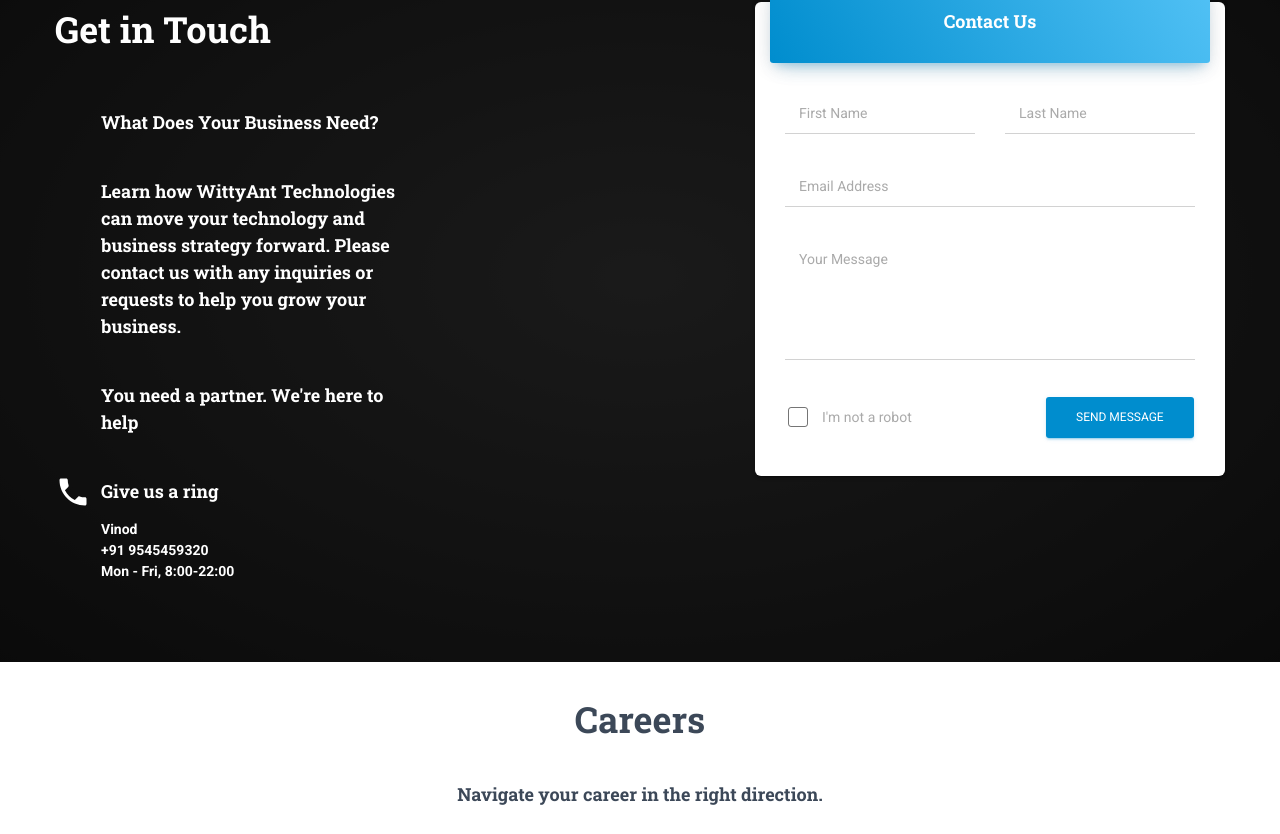
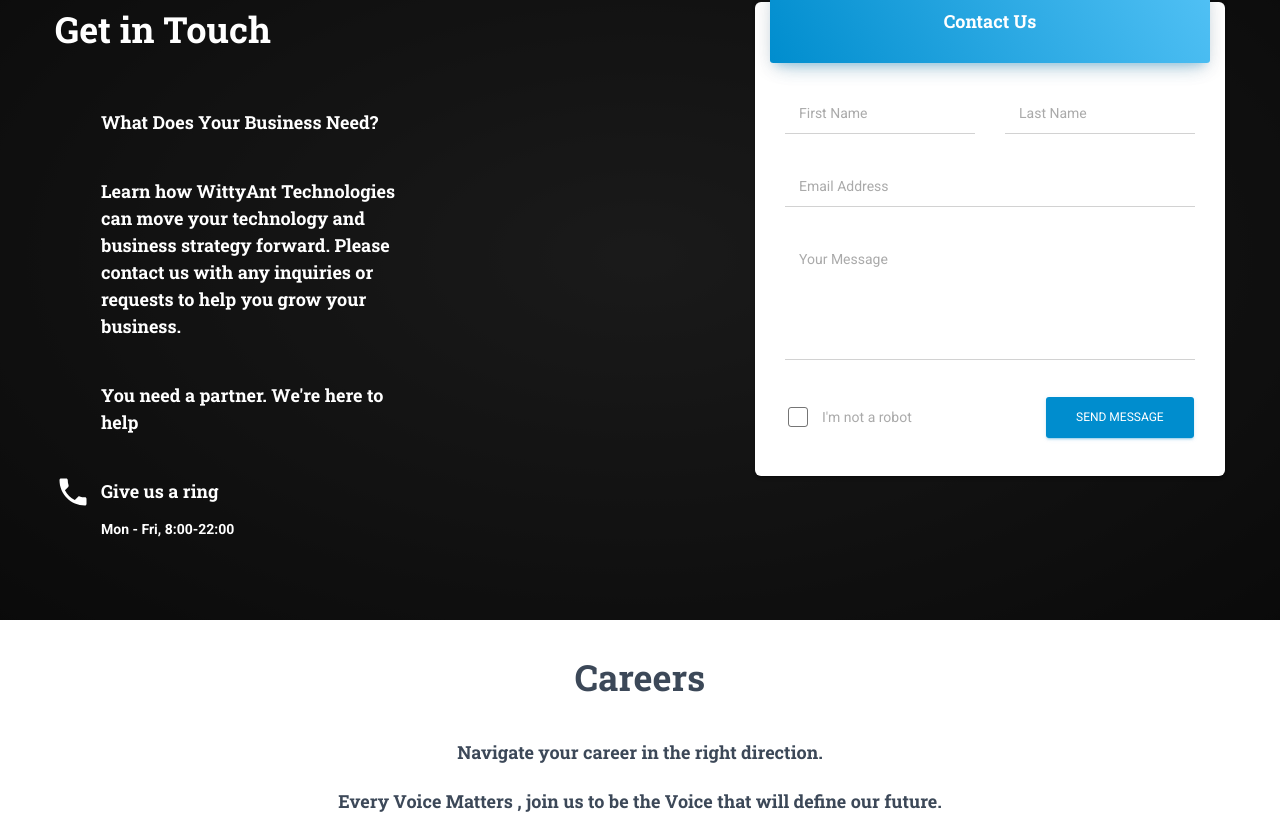
Before and after one commit to appsdevpreneur/wittyant, a Next.js app: page /sections in a window 1280 px wide. Shown: the part 10607-11441 px from the top of the page. Built offline with nearby package versions, Linux system fonts and the light colour scheme.

Commit message:
CLIENT DETAILS COMMITED

```diff
--- a/pages-sections/sections-page/SectionContacts.js
+++ b/pages-sections/sections-page/SectionContacts.js
@@ -170,8 +170,9 @@
                 className={classes.infoArea}
                 title="Give us a ring"
                 description={
-                    <span ><Typography style={{color:"white",fontWeight:"700"}}>Vinod</Typography>
-                    <Typography style={{color:"white",fontWeight:"700"}}>+91 9545459320</Typography>
+                    <span >
+                      {/* <Typography style={{color:"white",fontWeight:"700"}}>Vinod</Typography> */}
+                    {/* <Typography style={{color:"white",fontWeight:"700"}}>+91 9545459320</Typography> */}
                     <Typography style={{color:"white",fontWeight:"700"}}>Mon - Fri, 8:00-22:00</Typography></span>
                 }
                 icon={Phone}
```
